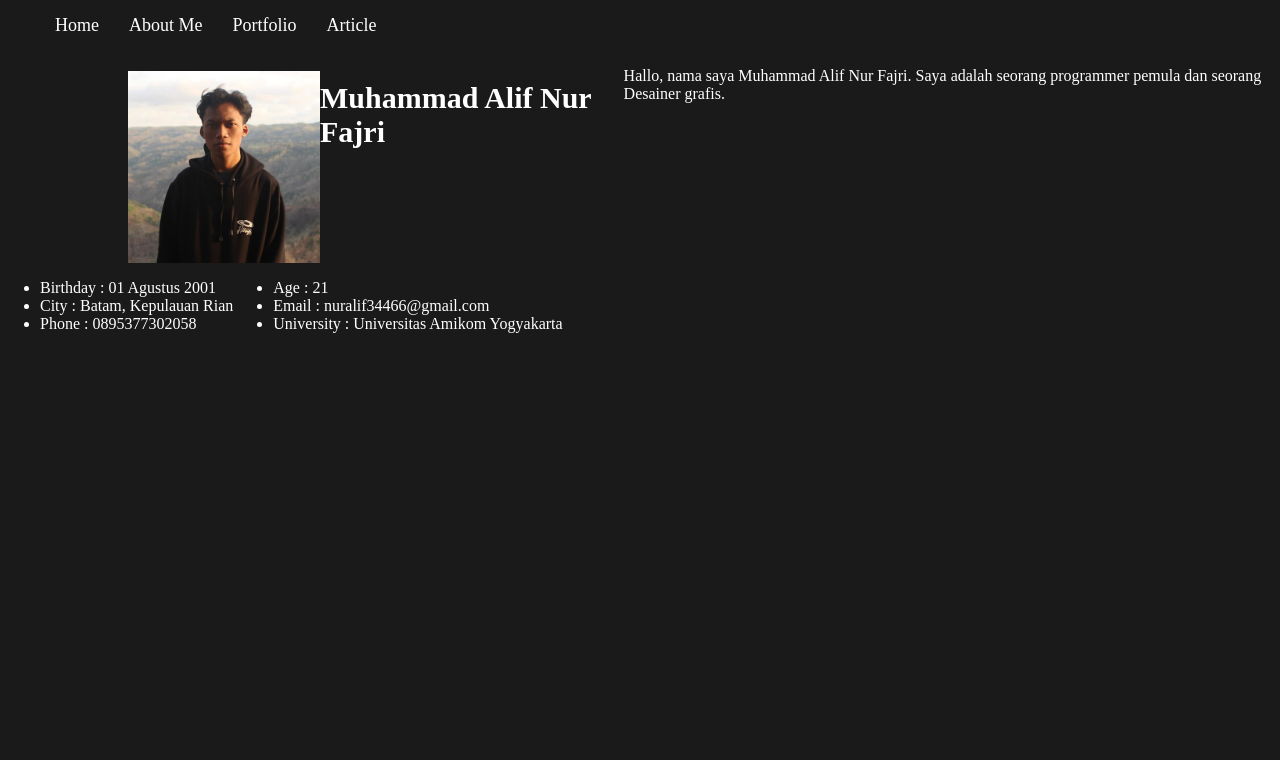
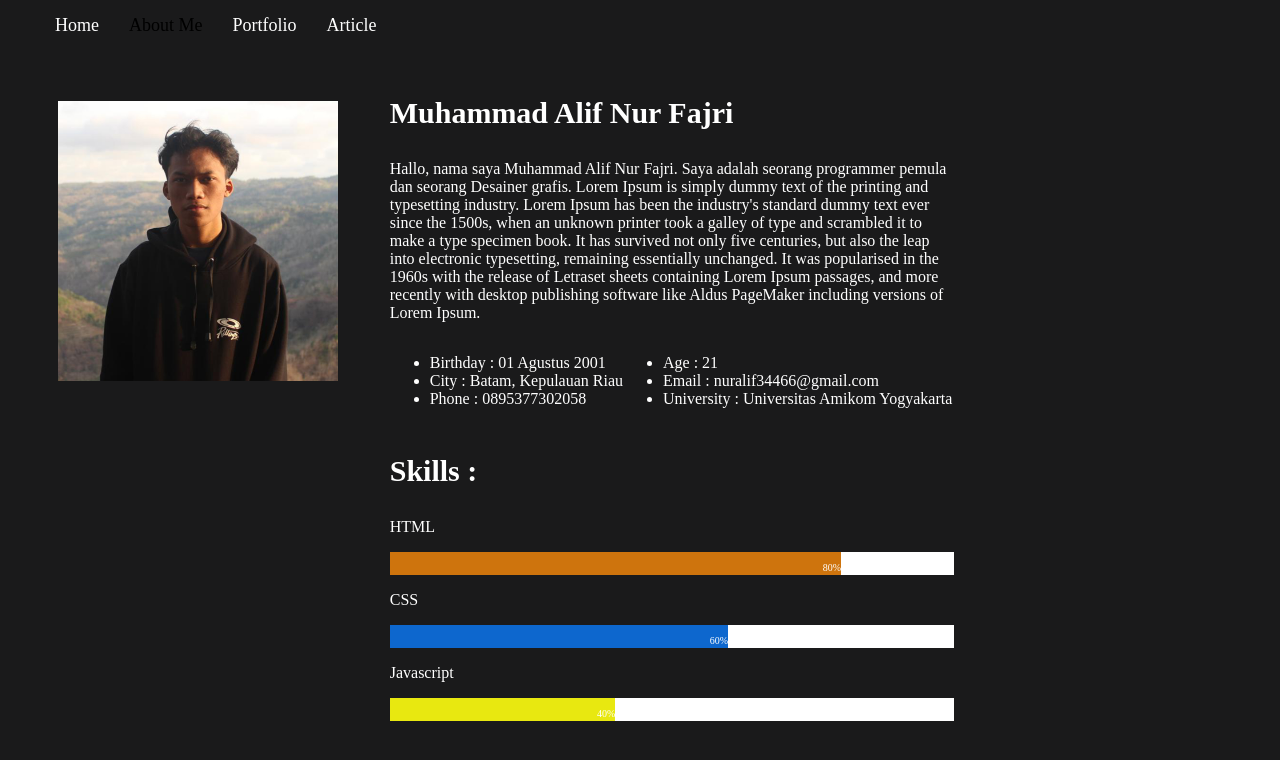
Before and after one commit to Dystopia669/tpa-1, a plain HTML site: page about.html in a window 1280 px wide. Drawn offline with Linux system fonts and the light colour scheme.

Commit message:
membuat fitur about dan portofolio

```diff
--- /dev/null
+++ b/about.css
@@ -0,0 +1,111 @@
+body {
+    margin: auto;
+    padding: auto;
+    background-color: #1A1A1B ;
+}
+
+#navbar {
+    margin  : auto;
+    padding: auto;
+    overflow: hidden;
+    background-color: transparent;
+    display: flex;
+  }
+
+#navbar li {
+    display: flex;
+  }
+
+  li a {
+    font-size: large;
+    color: white;
+    text-align: center;
+    padding: 15px 15px;
+    text-decoration: none;
+  }
+
+
+
+/* CSS ABOUT */
+.container {
+    display: inline-grid;
+    box-sizing: border-box;
+}
+
+#photo {
+    padding: 30px;
+    max-height: 280px;
+    grid-column: 1/2;
+}
+
+#deskripsi {
+    padding-top: 15px;
+    margin-left: 50px;
+    grid-column: 2/5;
+    max-width: 60%;
+}
+
+img {
+    padding-left: 10%;
+    max-height: 100%;
+    padding-top: 20px;
+}
+
+h3 {
+    color: white;
+    padding-top: auto;
+    font-size: 30px;
+}
+
+p {
+    color: white;
+}
+
+.active {
+    color: black
+}
+
+#profile1 {
+    padding-top: 0;
+    color: white;
+    grid-column: 1/2;
+}
+
+#profile2 {
+    color: white;
+    grid-column: 3/4;
+}
+
+
+.skill-container {
+    max-width: 100%;
+}
+
+.skillbar {
+    width: 100%;
+    background-color: white;
+}
+
+.skills {
+    height: 3px;
+    font-size: 10px;
+    text-align: right; /* Right-align text */
+    padding-top: 10px; /* Add top padding */
+    padding-bottom: 10px; /* Add bottom padding */
+    color: white; /* White text color */
+}
+
+.html {
+    width: 80%;
+    background-color: #ce740d;
+}
+
+.css {
+    width: 60%;
+    background-color: #0d67ce;
+}
+
+.js {
+    width: 40%;
+    background-color: #e8e810;
+}
--- a/about.html
+++ b/about.html
@@ -4,42 +4,59 @@
     <meta charset="UTF-8">
     <meta http-equiv="X-UA-Compatible" content="IE=edge">
     <meta name="viewport" content="width=device-width, initial-scale=1.0">
-    <link rel="stylesheet" type="text/css" href="style.css">
-    <title>Home</title>
+    <link rel="stylesheet" type="text/css" href="about.css">
+    <title>About</title>
 </head>
 <body>
     <ul id="navbar">
-        <li><a href="index.html">Home</a></li>
-        <li><a href="about.html">About Me</a></li>
-        <li><a class="active" href="portfolio.html">Portfolio</a></li>
-        <li><a class="active" href="article.html">Article</a></li>
+        <li><a id="btn-navbar" href="home.html">Home</a></li>
+        <li><a id="btn-navbar" href="about.html">About Me</a></li>
+        <li><a id="btn-navbar" href="portfolio.html">Portfolio</a></li>
+        <li><a id="btn-navbar" href="article.html">Article</a></li>
     </ul>
     <div class="container">
+        <div id="photo">
             <img src="1x1.jpg" alt="">
+        </div>
+        <div id="deskripsi">
             <h3>Muhammad Alif Nur Fajri</h3>
-        <p>Hallo, nama saya Muhammad Alif Nur Fajri. Saya adalah seorang programmer pemula dan seorang Desainer grafis.</p>
-    </div>
-    <div class="row">
-        <div id="profile1">
-        </div>
-        <div id="profile2">
-            <ul>
+            <p>Hallo, nama saya Muhammad Alif Nur Fajri. Saya adalah seorang programmer pemula dan seorang Desainer grafis. Lorem Ipsum is simply dummy text of the printing and typesetting industry. Lorem Ipsum has been the industry's standard dummy text ever since the 1500s, when an unknown printer took a galley of type and scrambled it to make a type specimen book. It has survived not only five centuries, but also the leap into electronic typesetting, remaining essentially unchanged. It was popularised in the 1960s with the release of Letraset sheets containing Lorem Ipsum passages, and more recently with desktop publishing software like Aldus PageMaker including versions of Lorem Ipsum.</p>
+            <div class="container">
+                <ul id="profile1">
                     <li>Birthday    : 01 Agustus 2001</li>
-                <li>City        : Batam, Kepulauan Rian</li>
+                    <li>City        : Batam, Kepulauan Riau</li>
                     <li>Phone       : 0895377302058</li>
                 </ul>
-        </div>
-        <div id="profile3">
-            <ul>
+                <ul id="profile2">
                     <li>Age         : 21</li>
                     <li>Email       : nuralif34466@gmail.com</li>
                     <li>University  : Universitas Amikom Yogyakarta</li>
                 </ul>
             </div>
+            <h3>Skills :</h3>
+            <div class="skill-container">
+                <p>HTML</p>
+                <div class="skillbar">
+                    <div class="skills html">80%</div>
+                </div>
+            </div>
+            <div class="skill-container">
+                <p>CSS</p>
+                <div class="skillbar">
+                    <div class="skills css">60%</div>
+                </div>
+            </div>
+            <div class="skill-container">
+                <p>Javascript</p>
+                <div class="skillbar">
+                    <div class="skills js">40%</div>
+                </div>
+            </div>
+        </div>
     </div>
 
 
 
+    <script src="script.js"></script>
 </body>
-<script src="script.js"></script>
 </html>
--- /dev/null
+++ b/home.css
@@ -0,0 +1,85 @@
+body {
+    margin: auto;
+    padding: auto;
+    background-color: #1A1A1B ;
+}
+
+.active {
+    color: black;
+}
+
+#navbar {
+    margin  : auto;
+    padding: auto;
+    overflow: hidden;
+    background-color: transparent;
+    display: flex;
+  }
+
+#navbar li {
+    display: flex;
+  }
+
+ li a {
+    font-size: large;
+    color: white;
+    text-align: center;
+    padding: 15px 15px;
+    text-decoration: none;
+  }
+
+.photo {
+  padding-top: 30px;
+  display: flex;
+  justify-content: center;
+  }
+
+#profile {
+  height: 200px;
+  width: 200px;
+  padding-top: 10px;
+}
+
+.container {
+  text-align: center;
+  color: white;
+}
+
+#title {
+  width: 600px;
+  height: auto;
+  margin: auto;
+  font-size: 20px;
+}
+
+#text {
+  padding-top: 10px ;
+  padding-bottom: 10px;
+  margin: auto;
+  width: 600px;
+  height: auto;
+  font-size: 15px;
+}
+
+.btn-sosmed {
+  list-style: none;
+  display: flex;
+  justify-content: center;
+  margin-left: -30px;
+  padding-top: 10px;
+}
+
+#ig {
+  width: 50px;
+  height: 50px;
+  padding-right: 15px;
+}
+#fb  {
+  width: 50px;
+  height: 50px;
+}
+#link {
+  width: 50px;
+  height: 50px;
+  padding-left: 15px;
+}
--- /dev/null
+++ b/portfolio.css
@@ -0,0 +1,97 @@
+body {
+    margin: auto;
+    padding: auto;
+    background-color: #1A1A1B ;
+}
+
+.active {
+    color: black;
+}
+
+#navbar {
+    margin  : auto;
+    padding: auto;
+    overflow: hidden;
+    background-color: transparent;
+    display: flex;
+  }
+
+#navbar li {
+    display: flex;
+  }
+
+ li a {
+    font-size: large;
+    color: white;
+    text-align: center;
+    padding: 15px 15px;
+    text-decoration: none;
+  }
+
+
+.container {
+  padding-top: 30px;
+    display: flex;
+    justify-content: center;
+}
+
+  .card {
+    /* Add shadows to create the "card" effect */
+    box-shadow: 0 4px 8px 0 rgba(0,0,0,0.2);
+    transition: 0.3s;
+    width: 200px;
+    height: 350px;
+    background: white;
+    color: black;
+    margin: 10px;
+    border-radius: 10px;
+  }
+
+  /* On mouse-over, add a deeper shadow */
+  .card:hover {
+    box-shadow: 0 8px 16px 0 rgba(255, 255, 255, 0.2);
+  }
+
+  .card-image {
+    background-color: antiquewhite;
+    height: 150px;
+    margin-bottom: 10px;
+    background-size: cover;
+    border-radius: 10px 10px 0 0;
+  }
+
+#img1 {
+    height: 150px;
+    max-width: 200px;
+    border-radius: 10px 10px 0 0;
+  }
+
+  #img2 {
+    max-height: 150px;
+    width: 200px;
+    border-radius: 10px 10px 0 0;
+  }
+
+  #img3 {
+    max-height: 150px;
+    width: 200px;
+    border-radius: 10px 10px 0 0;
+  }
+
+  h4 {
+    text-align: center;
+  }
+
+  p {
+    padding-left: 5px;
+    padding-bottom: 10px;
+  }
+
+  #link {
+    padding: 5px 5px;
+    background-color: black;
+    color: white;
+    text-align: center;
+    display: grid;
+    margin: 10px 10px;
+  }
--- a/script.js
+++ b/script.js
@@ -1,12 +1,10 @@
-// const ul = document.querySelector("ul")
-// const aa = document.querySelector("a")
+const buttonNavbar = document.querySelectorAll('#btn-navbar')
+const pathname = location.pathname
 
-// ul.addEventListener("click", function(event) {
-//     event.preventDefault();
+url = pathname.split('/')
 
-//     if(event.target.classList.constains("active")) {
-
-//         event.target.classList.add("aktif")
-//     }
-
-// })
+  buttonNavbar.forEach((button) => {
+    if (button.getAttribute('href') == url[url.length - 1]) {
+      button.classList.add('active')
+    }
+  })
--- a/style.css
+++ /dev/null
@@ -1,95 +0,0 @@
-body {
-    margin: auto;
-    padding: auto;
-    background-color: #1A1A1B ;
-}
-
-#navbar {
-    margin  : auto;
-    padding: auto;
-    overflow: hidden;
-    background-color: transparent;
-    display: flex;
-  }
-
-#navbar li {
-    display: flex;
-  }
-
-  li a {
-    font-size: large;
-    color: white;
-    text-align: center;
-    padding: 15px 15px;
-    text-decoration: none;
-  }
-
-.aktif {
-    color: burlywood;
-    border-bottom: 1px solid burlywood ;
-}
-
-
-/* img {
-    padding-left: 10%;
-    height: 15%;
-    width: 15%;
-    padding-top: 20px;
-} */
-
-/* h3 {
-    color: white;
-    padding-top: auto;
-    padding-left: 20px;
-    font-size: 30px;
-} */
-
-/* p {
-    padding-right: 50px;
-    margin: auto;
-    color: white;
-} */
-
-/* CSS ABOUT */
-.container {
-    display: flex;
-    box-sizing: border-box;
-}
-
-img {
-    padding-left: 10%;
-    height: 15%;
-    width: 15%;
-    padding-top: 20px;
-    flex-grow: 2;
-}
-
-h3 {
-    flex-grow: 1;
-    color: white;
-    padding-top: auto;
-
-    font-size: 30px;
-}
-
-p {
-    color: white;
-    flex-grow: 2;
-
-}
-
-.row {
-    display: flex;
-}
-
-#profile1 {
-    color: white;
-}
-
-#profile2 {
-    color: white;
-}
-
-#profile3 {
-    color: white;
-}
```
Also changed, not shown: home.html (added, +39 -0 lines), index.html (deleted, +0 -25 lines), portfolio.html (added, +48 -0 lines), fb.png (added), ig.png (added), link.png (added), portfolio/angel.jpg (added), tw.png (added), 4 other files. Lines whose indentation alone changed are shown as unchanged.
